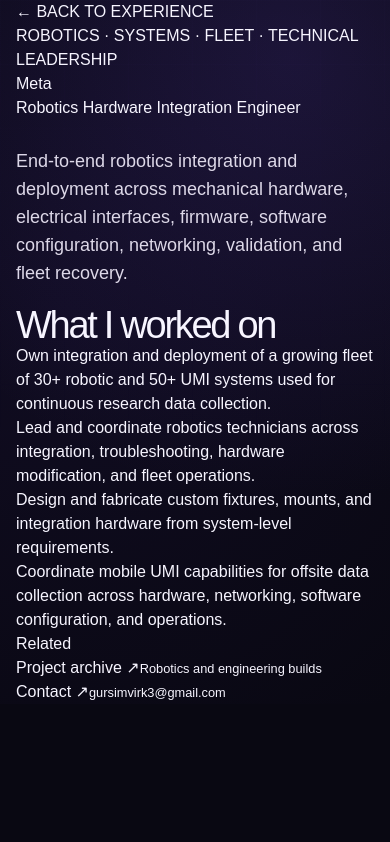
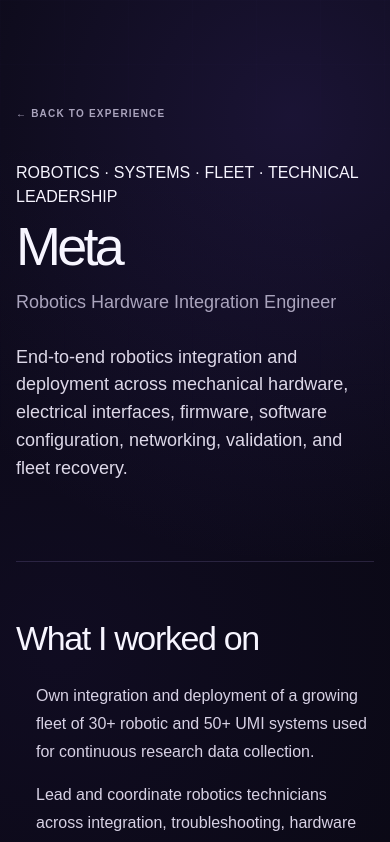
Before and after one commit to GursimarVirk/SimarWebsite, a Next.js app: page /experience/meta in a window 390 px wide. Shown: the top 842 px of the page. Built offline with nearby package versions, Linux system fonts and the light colour scheme.

Commit message:
Style experience detail pages

```diff
--- a/app/globals.css
+++ b/app/globals.css
@@ -726,3 +726,31 @@ h2 { font-size:clamp(38px,5vw,70px); line-height:.95; letter-spacing:-.06em; mar
   .how-work-section { grid-template-columns:1fr; gap:24px; }
   .how-work-photo { width:min(280px,70vw); }
 }
+
+.experience-card-link { display:block; color:inherit; text-decoration:none; cursor:pointer; }
+.experience-card-link .card-open { font:800 9px/1 Arial, Helvetica, sans-serif; letter-spacing:.12em; color:var(--muted); transition:transform .2s ease, color .2s ease; }
+.experience-card-link:hover .card-open { color:#fff; transform:translateX(3px); }
+.experience-card-link:hover h3 { text-decoration:underline; text-decoration-thickness:1px; text-underline-offset:5px; }
+
+.detail-page { padding:120px 0 90px; min-height:100vh; }
+.detail-back { display:inline-block; margin-bottom:42px; color:var(--muted); text-decoration:none; font:800 10px/1 Arial, Helvetica, sans-serif; letter-spacing:.12em; }
+.detail-back:hover { color:#fff; }
+.detail-hero { max-width:900px; padding-bottom:58px; border-bottom:1px solid var(--line); }
+.detail-hero h1 { margin:14px 0 18px; font-size:clamp(54px,8vw,110px); line-height:.88; letter-spacing:-.07em; }
+.detail-role { color:var(--muted); font-size:18px; }
+.detail-grid { display:grid; grid-template-columns:minmax(0,1.5fr) minmax(240px,.6fr); gap:70px; margin-top:60px; }
+.detail-main h2 { margin:0 0 20px; font-size:34px; letter-spacing:-.04em; }
+.detail-main p { color:#c9c3d7; line-height:1.75; }
+.detail-main ul { margin:28px 0 0; padding-left:20px; color:#d7d1e4; line-height:1.75; }
+.detail-main li { margin:0 0 15px; }
+.detail-side { border-left:1px solid var(--line); padding-left:28px; }
+.detail-side h3 { margin:0 0 18px; font-size:12px; letter-spacing:.12em; text-transform:uppercase; }
+.detail-side a { color:#fff; text-decoration:none; }
+.detail-side a:hover { text-decoration:underline; }
+.detail-side .side-item { padding:0 0 18px; margin-bottom:18px; border-bottom:1px solid var(--line); }
+.detail-side small { display:block; color:var(--muted); margin-top:6px; }
+@media (max-width:850px) {
+  .detail-page { padding-top:100px; }
+  .detail-grid { grid-template-columns:1fr; gap:40px; }
+  .detail-side { border-left:0; border-top:1px solid var(--line); padding:30px 0 0; }
+}
```
